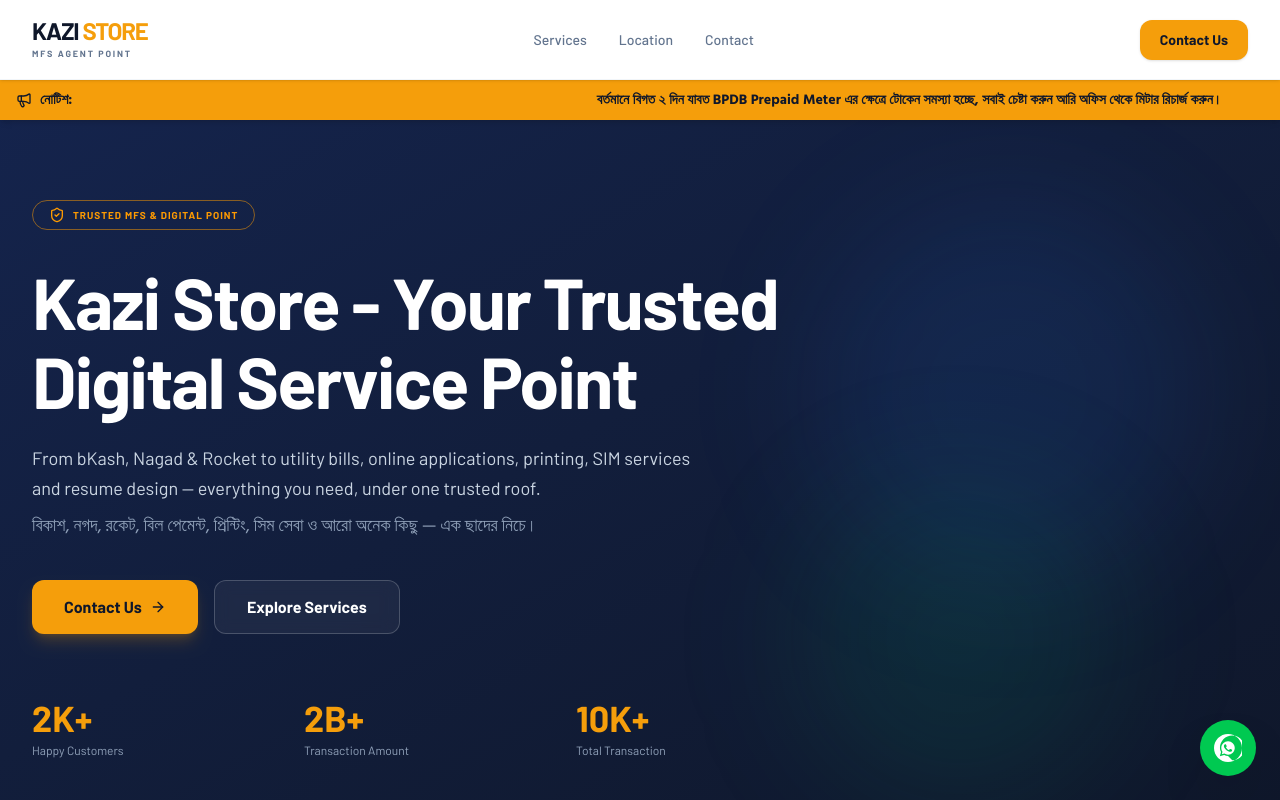
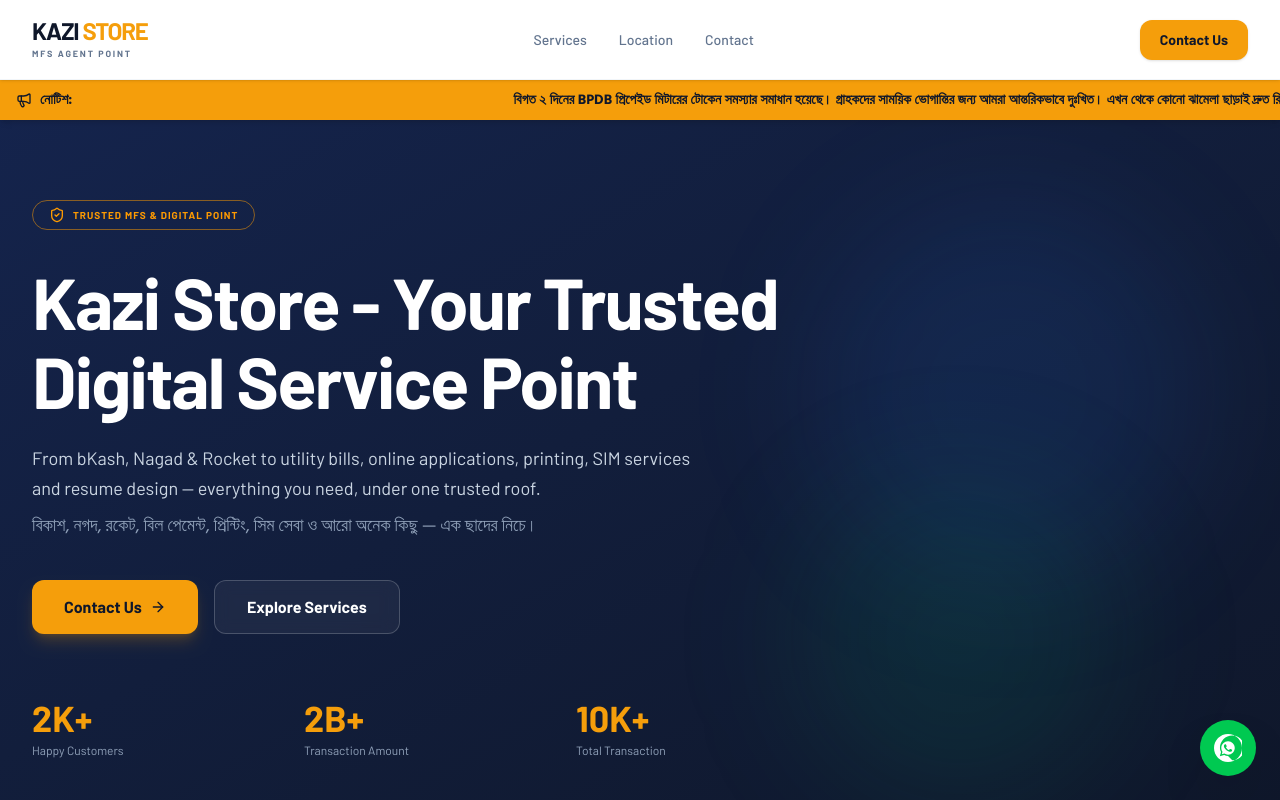
Before and after one commit to kazistoremfs-cmd/kazistore.mfs, a React (Vite) app: page / in a window 1280 px wide. Shown: the top 800 px of the page. Built offline with nearby package versions, Linux system fonts and the light colour scheme.

Commit message:
fix: update notice regarding BPDB meter issues
Resolve the previous notification about BPDB prepaid meter token issues and inform users that services have been restored.

```diff
--- a/src/components/Header.tsx
+++ b/src/components/Header.tsx
@@ -35,7 +35,7 @@
           <span>নোটিশ:</span>
         </div>
         <div className="animate-marquee pl-24 whitespace-nowrap">
-          বর্তমানে বিগত ২ দিন যাবত BPDB Prepaid Meter এর ক্ষেত্রে টোকেন সমস্যা হচ্ছে, সবাই চেষ্টা করুন আরি অফিস থেকে মিটার রিচার্জ করুন।
+          বিগত ২ দিনের BPDB প্রিপেইড মিটারের টোকেন সমস্যার সমাধান হয়েছে। গ্রাহকদের সাময়িক ভোগান্তির জন্য আমরা আন্তরিকভাবে দুঃখিত। এখন থেকে কোনো ঝামেলা ছাড়াই দ্রুত রিচার্জ সেবা নিন।
         </div>
       </div>
     </>
```
